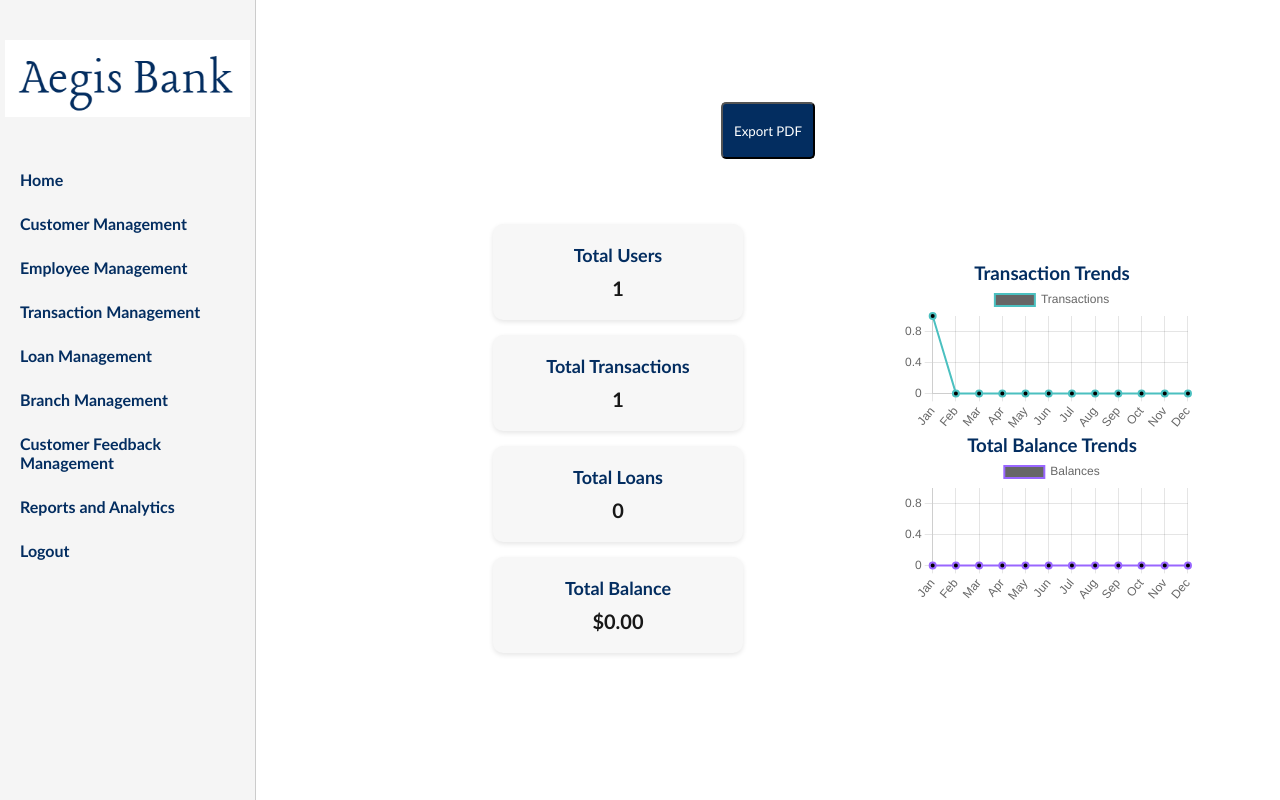
After one commit to AyeshaAnsari-18/Bank-Management-System, a PHP site: page /manage_reports.php in a window 1280 px wide. The commit adds this page. Run offline with PHP 8.4, Linux system fonts and the light colour scheme; the visitor is signed in with stand-in values (Sample User, id 1); tables that the repository leaves empty or names only in its code hold one stand-in row (values such as "Sample post").

Commit message:
Reports And Analytics done

```diff
--- a/adminpages/adminhome.php
+++ b/adminpages/adminhome.php
@@ -57,6 +57,7 @@ $total_balance = mysqli_fetch_assoc(mysqli_query($conn, $total_balance_query))['
             <a href="manage_loan.php">Loan Management</a>
             <a href="manage_branch.php">Branch Management</a>
             <a href="manage_support.php">Customer Feedback Management</a>
+            <a href="manage_reports.php">Reports and Analytics</a>
             <a href="admin_logout.php">Logout</a>
         </nav>
     </header>
--- a/adminpages/manage_branch.php
+++ b/adminpages/manage_branch.php
@@ -103,6 +103,7 @@ $message = isset($_GET['message']) ? $_GET['message'] : '';
                 <a href="manage_loan.php">Loan Management</a>
                 <a href="manage_branch.php">Branch Management</a>
                 <a href="manage_support.php">Customer Feedback Management</a>
+                <a href="manage_reports.php">Reports and Analytics</a>
                 <a href="admin_logout.php">Logout</a>
             </nav>
         </header>
--- a/adminpages/manage_employees.php
+++ b/adminpages/manage_employees.php
@@ -103,6 +103,7 @@ $message = isset($_GET['message']) ? $_GET['message'] : '';
                 <a href="manage_loan.php">Loan Management</a>
                 <a href="manage_branch.php">Branch Management</a>
                 <a href="manage_support.php">Customer Feedback Management</a>
+                <a href="manage_reports.php">Reports and Analytics</a>
                 <a href="admin_logout.php">Logout</a>
             </nav>
         </header>
--- a/adminpages/manage_loan.php
+++ b/adminpages/manage_loan.php
@@ -109,6 +109,7 @@ $conn->close();
             <a href="manage_loan.php">Loan Management</a>
             <a href="manage_branch.php">Branch Management</a>
             <a href="manage_support.php">Customer Feedback Management</a>
+            <a href="manage_reports.php">Reports and Analytics</a>
             <a href="admin_logout.php">Logout</a>
         </nav>
     </header>
--- /dev/null
+++ b/adminpages/manage_reports.php
@@ -0,0 +1,266 @@
+<?php
+// Start session and include database connection
+session_start();
+include '../connection.php';
+
+// Check if admin is logged in
+if (!isset($_SESSION['admin_id'])) {
+    header('Location: adminlogin.php');
+    exit();
+}
+
+// Fetch admin information securely
+$admin_id = $_SESSION['admin_id'];
+$admin_id = mysqli_real_escape_string($conn, $admin_id);
+$admin_name_query = $conn->prepare("SELECT admin_name FROM admin WHERE adminID = ?");
+$admin_name_query->bind_param("i", $admin_id);
+$admin_name_query->execute();
+$result = $admin_name_query->get_result();
+$admin = $result->fetch_assoc();
+if (!$admin) {
+    die("Admin not found!");
+}
+
+// Fetch statistics dynamically
+$total_users_query = "SELECT COUNT(*) AS total_users FROM customer";
+$total_transactions_query = "SELECT COUNT(*) AS total_transactions FROM transaction";
+$total_loans_query = "SELECT COUNT(*) AS total_loans FROM loan WHERE Status = '1'";
+$total_balance_query = "SELECT SUM(balance) AS total_balance FROM account";
+
+$total_users = mysqli_fetch_assoc(mysqli_query($conn, $total_users_query))['total_users'] ?? 0;
+$total_transactions = mysqli_fetch_assoc(mysqli_query($conn, $total_transactions_query))['total_transactions'] ?? 0;
+$total_loans = mysqli_fetch_assoc(mysqli_query($conn, $total_loans_query))['total_loans'] ?? 0;
+$total_balance = mysqli_fetch_assoc(mysqli_query($conn, $total_balance_query))['total_balance'] ?? 0;
+
+// Prepare data for dynamic charts
+$chart_data = [
+    'transactions' => [],
+    'balances' => [],
+    'users' => [],
+    'loans' => []
+];
+
+// Adjust queries based on the actual column names
+for ($month = 1; $month <= 12; $month++) {
+    // Check if the `last_updated` column exists in the `account` table
+    $check_last_updated_query = "SHOW COLUMNS FROM account LIKE 'last_updated'";
+    $check_last_updated_result = mysqli_query($conn, $check_last_updated_query);
+    $last_updated_column_exists = mysqli_num_rows($check_last_updated_result) > 0;
+
+    // Check if the `registration_date` column exists in the `customer` table
+    $check_registration_date_query = "SHOW COLUMNS FROM customer LIKE 'registration_date'";
+    $check_registration_date_result = mysqli_query($conn, $check_registration_date_query);
+    $registration_date_column_exists = mysqli_num_rows($check_registration_date_result) > 0;
+
+    // Check if the `approval_date` column exists in the `loan` table
+    $check_approval_date_query = "SHOW COLUMNS FROM loan LIKE 'approval_date'";
+    $check_approval_date_result = mysqli_query($conn, $check_approval_date_query);
+    $approval_date_column_exists = mysqli_num_rows($check_approval_date_result) > 0;
+
+    // Query for balances
+    if ($last_updated_column_exists) {
+        $balances_query = "SELECT SUM(balance) AS sum FROM account WHERE MONTH(last_updated) = $month";
+    } else {
+        $balances_query = "SELECT SUM(balance) AS sum FROM account";
+    }
+
+    // Query for transactions
+    $transactions_query = "SELECT COUNT(*) AS count FROM transaction WHERE MONTH(transactionDate) = $month";
+
+    // Query for users
+    if ($registration_date_column_exists) {
+        $users_query = "SELECT COUNT(*) AS count FROM customer WHERE MONTH(registration_date) = $month";
+    } else {
+        // If `registration_date` doesn't exist, we can either omit the query or use another approach
+        $users_query = "SELECT COUNT(*) AS count FROM customer";
+    }
+
+    // Query for loans
+    if ($approval_date_column_exists) {
+        $loans_query = "SELECT COUNT(*) AS count FROM loan WHERE Status = '1' AND MONTH(approval_date) = $month";
+    } else {
+        // If `approval_date` doesn't exist, we can either omit the month filter or modify the query
+        $loans_query = "SELECT COUNT(*) AS count FROM loan WHERE Status = '1'";
+    }
+
+    // Execute the queries and store the results
+    $chart_data['transactions'][] = mysqli_fetch_assoc(mysqli_query($conn, $transactions_query))['count'] ?? 0;
+    $chart_data['balances'][] = mysqli_fetch_assoc(mysqli_query($conn, $balances_query))['sum'] ?? 0;
+    $chart_data['users'][] = mysqli_fetch_assoc(mysqli_query($conn, $users_query))['count'] ?? 0;
+    $chart_data['loans'][] = mysqli_fetch_assoc(mysqli_query($conn, $loans_query))['count'] ?? 0;
+}
+?>
+
+
+<!DOCTYPE html>
+<html lang="en">
+<head>
+    <meta charset="UTF-8">
+    <meta name="viewport" content="width=device-width, initial-scale=1.0">
+    <title>Reports and Analytics</title>
+    <link rel="stylesheet" href="../css/adminpages.css">
+    <script src="https://cdn.jsdelivr.net/npm/chart.js"></script>
+    <style>
+        .card {
+            border: 5px;
+        }
+        .user-info .container {
+            display: flex;
+            margin: 10px;
+        }
+
+        #exportPDF {
+            padding: 5px;
+            width: 10%;
+            height:8%;
+            border-radius: 5px;
+            background-color: #032D60;
+            color: white;
+        }
+
+        #exportPDF:hover {
+            background-color: rgb(38, 152, 212);
+            border-color: rgb(38, 152, 212);
+        }
+
+        /* Account Details Styling */
+        .dashboard {
+            justify-content: center;
+            flex-wrap: wrap;
+            margin-top: 20px;
+            padding: 20px;
+            margin-right: 20%;
+        }
+
+        .card {
+            width: 250px;
+            margin: 15px;
+            padding: 20px;
+            background-color: #f7f7f7;
+            border-radius: 10px;
+            box-shadow: 0px 2px 5px rgba(0, 0, 0, 0.1);
+            text-align: center;
+        }
+
+        .card h3 {
+            color: #032D60;
+            font-size: 18px;
+            margin-bottom: 10px;
+        }
+
+        .card p {
+            font-size: 20px;
+            font-weight: bold;
+            color: #181818;
+        }
+
+        .charts {
+            justify-content: center;
+            margin-top: 15%;
+        }
+    </style>
+</head>
+<body>
+    <div id="main">
+        <header class="header">
+            <div id="logo" style="padding-top: 20px;">
+                <img src="../logo.png" alt="Bank Logo">
+            </div>
+            <nav class="nav-links">
+                <a href="adminhome.php">Home</a>
+                <a href="manage_users.php">Customer Management</a>
+                <a href="manage_employees.php">Employee Management</a>
+                <a href="manage_transaction.php">Transaction Management</a>
+                <a href="manage_loan.php">Loan Management</a>
+                <a href="manage_branch.php">Branch Management</a>
+                <a href="manage_support.php">Customer Feedback Management</a>
+                <a href="manage_reports.php">Reports and Analytics</a>
+                <a href="admin_logout.php">Logout</a>
+            </nav>
+        </header>
+
+        <div class="user-info">
+            <button id="exportPDF">Export PDF</button>
+            <div class="container">
+            <div class="dashboard">
+                <div class="card">
+                    <h3>Total Users</h3>
+                    <p><?php echo $total_users; ?></p>
+                </div>
+                <div class="card">
+                    <h3>Total Transactions</h3>
+                    <p><?php echo $total_transactions; ?></p>
+                </div>
+                <div class="card">
+                    <h3>Total Loans</h3>
+                    <p><?php echo $total_loans; ?></p>
+                </div>
+                <div class="card">
+                    <h3>Total Balance</h3>
+                    <p>$<?php echo number_format($total_balance, 2); ?></p>
+                </div>
+            </div>
+
+            <div class="charts">
+                <div class="chart-container">
+                    <h3>Transaction Trends</h3>
+                    <canvas id="transactionChart"></canvas>
+                </div>
+                <div class="chart-container">
+                    <h3>Total Balance Trends</h3>
+                    <canvas id="balanceChart"></canvas>
+                </div>
+            </div>
+            </div>
+        </div>
+
+        <script>
+            const chartData = <?php echo json_encode($chart_data); ?>;
+
+            function createChart(canvasId, label, data, color) {
+                new Chart(document.getElementById(canvasId), {
+                    type: 'line',
+                    data: {
+                        labels: ['Jan', 'Feb', 'Mar', 'Apr', 'May', 'Jun', 'Jul', 'Aug', 'Sep', 'Oct', 'Nov', 'Dec'],
+                        datasets: [{
+                            label: label,
+                            data: data,
+                            borderColor: color,
+                            backgroundColor: `${color}33`,
+                            borderWidth: 2,
+                            fill: false
+                        }]
+                    },
+                    options: {
+                        responsive: true,
+                        scales: {
+                            y: { beginAtZero: true }
+                        }
+                    }
+                });
+            }
+
+            createChart('transactionChart', 'Transactions', chartData.transactions, 'rgba(75, 192, 192, 1)');
+            createChart('balanceChart', 'Balances', chartData.balances, 'rgba(153, 102, 255, 1)');
+
+            document.getElementById('exportPDF').addEventListener('click', () => {
+                const transactionChart = document.getElementById('transactionChart').toDataURL('image/png');
+                const balanceChart = document.getElementById('balanceChart').toDataURL('image/png');
+
+                fetch('ReportsManagement/generate_pdf.php', {
+                    method: 'POST',
+                    body: JSON.stringify({ transactionChart, balanceChart }),
+                    headers: { 'Content-Type': 'application/json' }
+                })
+                .then(response => response.blob())
+                .then(blob => {
+                    const link = document.createElement('a');
+                    link.href = window.URL.createObjectURL(blob);
+                    link.download = 'Bank_Report.pdf';
+                    link.click();
+                });
+            });
+        </script>
+    </div>
+</body>
+</html>
--- a/adminpages/manage_support.php
+++ b/adminpages/manage_support.php
@@ -106,6 +106,7 @@ $status = isset($_GET['status']) ? $_GET['status'] : '';
                 <a href="manage_loan.php">Loan Management</a>
                 <a href="manage_branch.php">Branch Management</a>
                 <a href="manage_support.php">Customer Feedback Management</a>
+                <a href="manage_reports.php">Reports and Analytics</a>
                 <a href="admin_logout.php">Logout</a>
             </nav>
         </header>
--- a/adminpages/manage_transaction.php
+++ b/adminpages/manage_transaction.php
@@ -105,6 +105,7 @@ $message = isset($_GET['message']) ? $_GET['message'] : '';
                 <a href="manage_loan.php">Loan Management</a>
                 <a href="manage_branch.php">Branch Management</a>
                 <a href="manage_support.php">Customer Feedback Management</a>
+                <a href="manage_reports.php">Reports and Analytics</a>
                 <a href="admin_logout.php">Logout</a>
             </nav>
         </header>
--- a/adminpages/manage_users.php
+++ b/adminpages/manage_users.php
@@ -104,6 +104,7 @@ $message = isset($_GET['message']) ? $_GET['message'] : '';
                 <a href="manage_loan.php">Loan Management</a>
                 <a href="manage_branch.php">Branch Management</a>
                 <a href="manage_support.php">Customer Feedback Management</a>
+                <a href="manage_reports.php">Reports and Analytics</a>
                 <a href="admin_logout.php">Logout</a>
             </nav>
         </header>
```
Also changed, not shown: adminpages/ReportsManagement/generate_pdf.php (added, +83 -0 lines).
